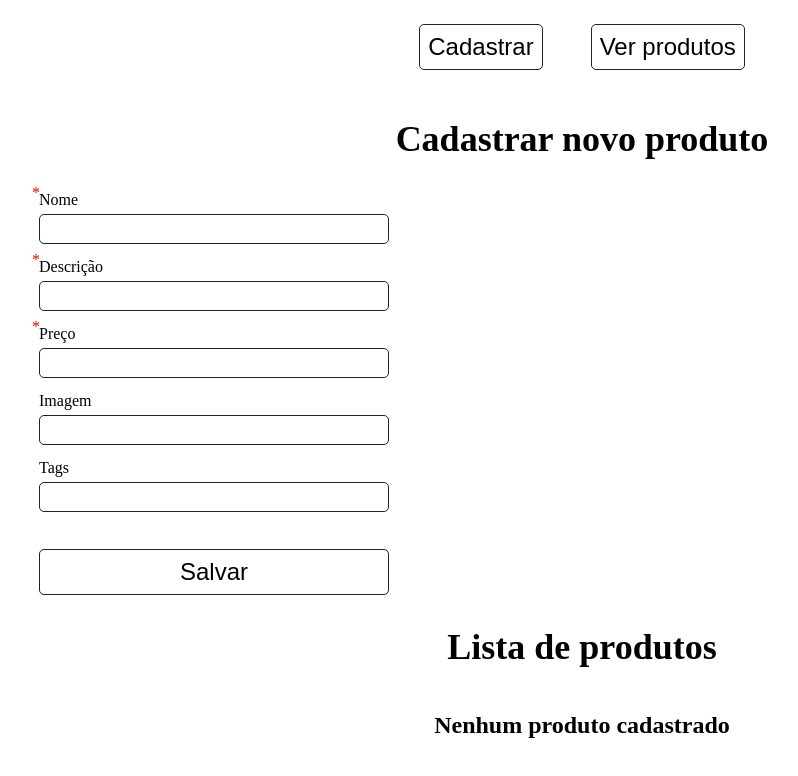
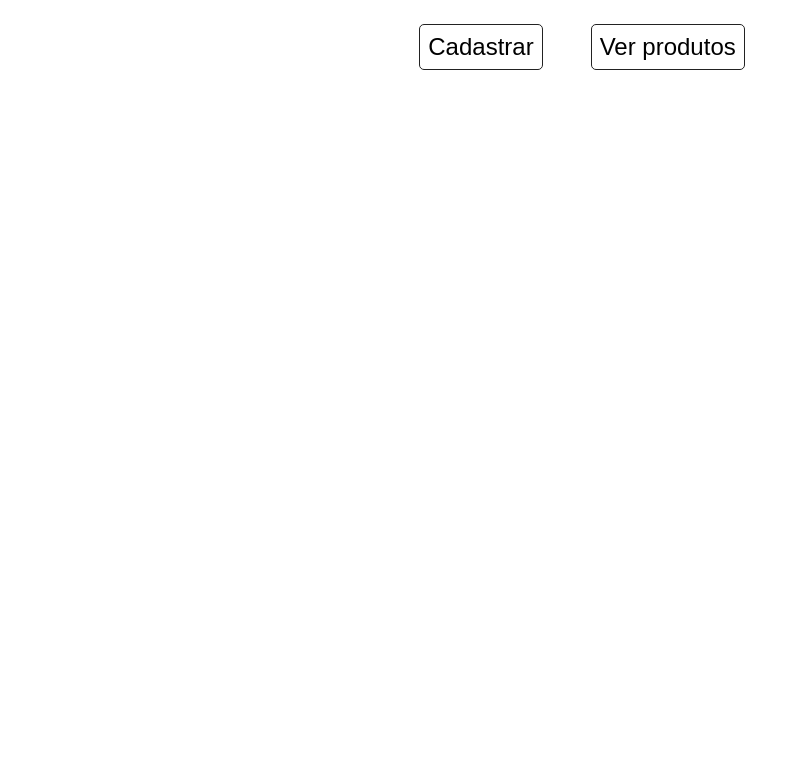
Before and after one commit to netoelix/exercise-store-back-office, a React (Vite) app: page / in a window 1280 px wide. Shown: the top 776 px of the page, without its empty margins (58-856 px from the left). Built offline with nearby package versions, Linux system fonts and the light colour scheme.

Commit message:
Finalizando o requisito 1

```diff
--- a/src/App.tsx
+++ b/src/App.tsx
@@ -1,16 +1,22 @@
 import './styles/App.css';
+import { useState } from 'react';
 import ListProducts from './components/ListProducts';
 import RegisterProduct from './components/RegisterProduct';
 
 function App() {
+  const [activeComponent, setActiveComponent] = useState('');
+
+  const handleClick = (component) => {
+    setActiveComponent(component);
+  };
   return (
     <div className="app">
       <header>
-        <button>Cadastrar</button>
-        <button>Ver produtos</button>
+        <button onClick={ () => handleClick('cadastro') }>Cadastrar</button>
+        <button onClick={ () => handleClick('lista') }>Ver produtos</button>
       </header>
-      <RegisterProduct />
-      <ListProducts products={ [] } />
+      {activeComponent === 'cadastro' && <RegisterProduct />}
+      {activeComponent === 'lista' && <ListProducts products={ [] } />}
     </div>
   );
 }
```
